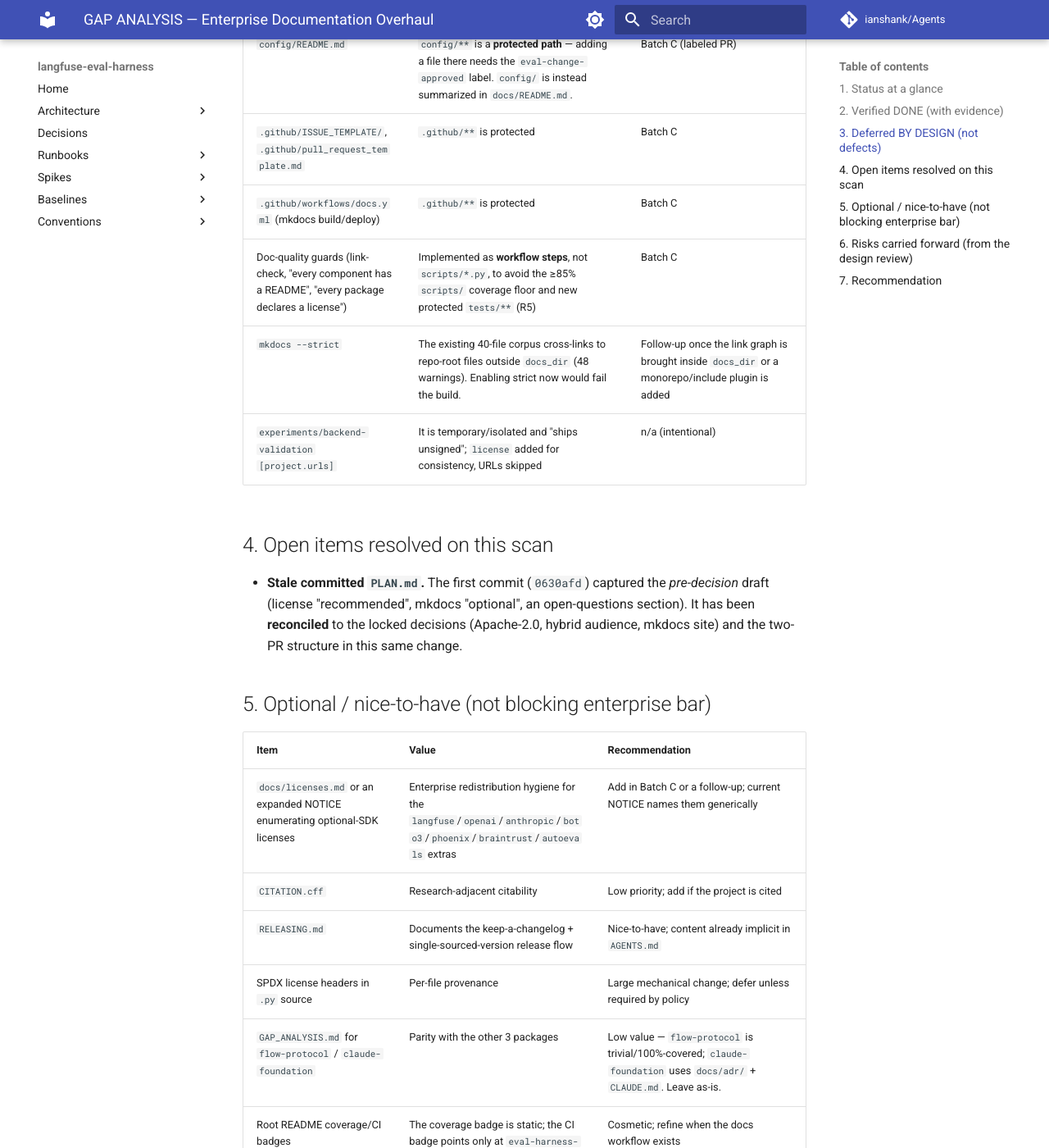
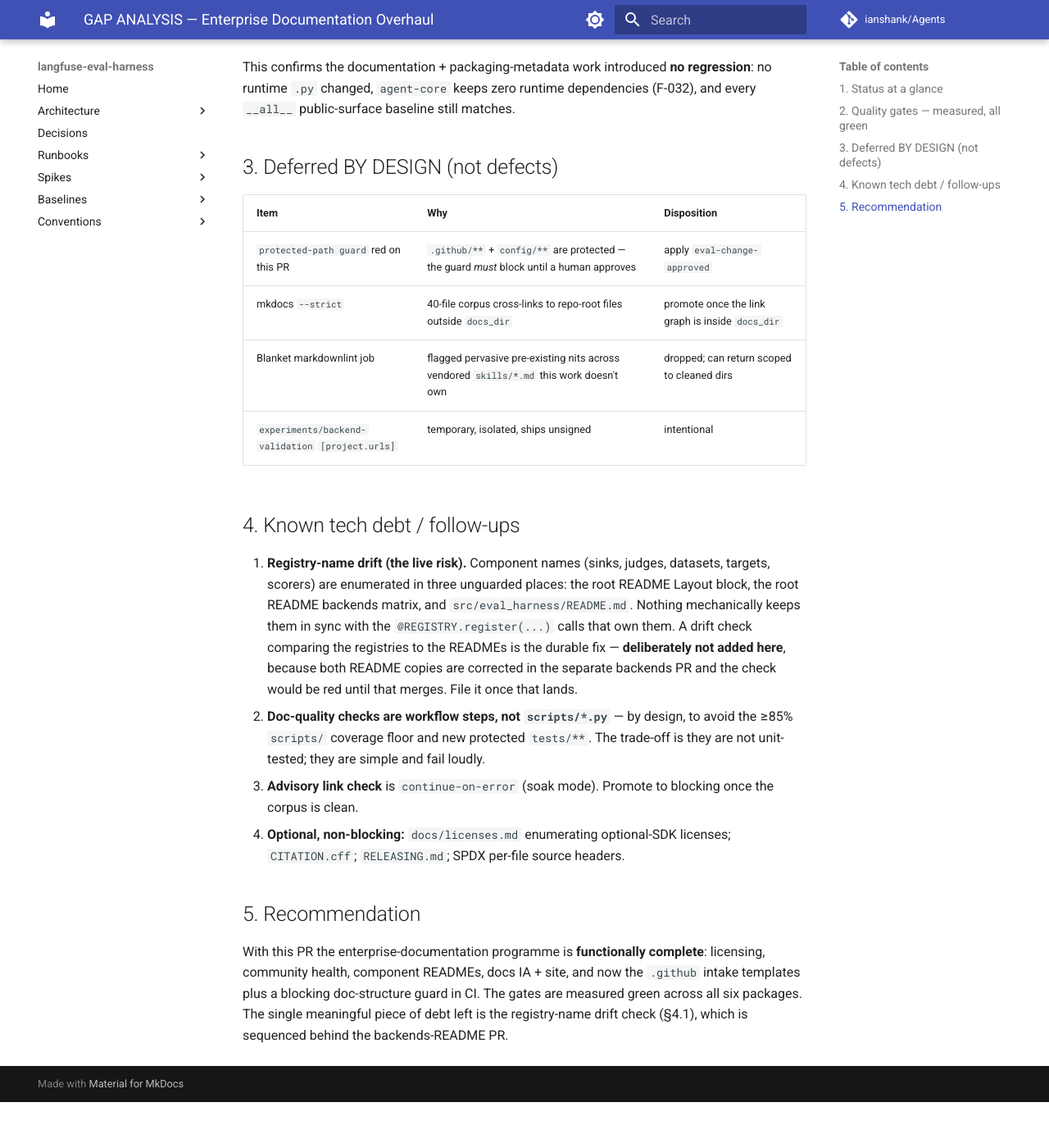
Before and after one commit to ianshank/Agents, an MkDocs documentation site: the page built from docs/plans/enterprise-docs-overhaul/GAP_ANALYSIS.md, in a window 1280 px wide and 1400 px high, scrolled down 1519 px. Shown: the whole window at 82% size. Built offline with MkDocs 1.6.1 and Material for MkDocs 9.7.7, drawn with Linux system fonts in a browser that asks for light colours; comment, search, counter and statistics services are not loaded; after the commit the page ends 2863 px from its top, so only the background shows below that; some of the changed text lies outside the part shown.

Commit message:
ci(docs): issue/PR templates, docs workflow & doc-structure guard
Recovers the Batch C work that was orphaned when its PR auto-closed: that PR was
stacked on the enterprise-docs branch, so deleting that branch on merge closed it
without merging. The work was never rejected and never landed — this re-lands it
cleanly on top of the merged main.

- .github/ISSUE_TEMPLATE/ — bug report, feature request, ADR proposal, plus a
  config.yml routing security reports to SECURITY.md and questions to SUPPORT.md.
- .github/pull_request_template.md — checklist mirroring the real gates
  (make check-all, coverage floors, CHANGELOG, ADR-if-architectural, the
  architecture.yaml/mmd regen, and the protected-path label reminder).
- .github/workflows/docs.yml — mkdocs build (non-strict) + site artifact; a
  BLOCKING doc-structure guard (every top-level component has a README; every
  package declares an Apache-2.0 license + [project.urls]) implemented as an
  inline step rather than scripts/*.py, to avoid the F-031 scripts coverage floor
  and protected tests/**; plus an advisory relative-link check in soak mode.
- config/README.md — documents every config/*.yaml and its consumer.
- Refreshes the gap analysis with the current state and the measured gate results.

This PR touches protected paths (.github/**, config/**) and therefore requires the
eval-change-approved label + CODEOWNER review by design.

Verified on this tree: doc-structure guard passes; docs.yml is valid YAML with
jobs build/guards/links; make check-all green across all 6 package gates
(root 97.55%/96, scripts 95.85%/85, agent-core 98.78%/95,
behavioral-regression 100%/95, claude-foundation 96.03%/85, flow-corpus 100%/95,
flow-protocol 100%/95) with ruff, ruff format and mypy clean.

Co-Authored-By: Claude Opus 5 <noreply@anthropic.com>
Claude-Session: https://claude.ai/code/session_01SR4MmH7EZhKgEb57yPs6SL

```diff
--- a/docs/plans/enterprise-docs-overhaul/GAP_ANALYSIS.md
+++ b/docs/plans/enterprise-docs-overhaul/GAP_ANALYSIS.md
@@ -1,82 +1,77 @@
 # GAP ANALYSIS — Enterprise Documentation Overhaul
 
-> Branch: `claude/readme-docs-enterprise-update-d3ifmr`. Scanned 2026-07-24
-> against `origin/main`. Scope: documentation, licensing, packaging metadata, and
-> repository organization. Companion to [`PLAN.md`](PLAN.md).
-
-This records what the branch **delivers**, what is **deliberately deferred**, and
-what remains **open** — measured, not asserted. Every "done" line below was
-verified by a script over the working tree, not from memory.
+> Scanned 2026-07-24 against `origin/main` (`e8f2b40`). Companion to
+> [`PLAN.md`](PLAN.md). Every "done" line below was verified by running the
+> repo's own gates or by a script over the tree — not asserted.
 
 ## 1. Status at a glance
 
 | Dimension | State |
 |---|---|
-| Root community-health set | ✅ complete (LICENSE, NOTICE, CONTRIBUTING, SECURITY, CODE_OF_CONDUCT, SUPPORT, GOVERNANCE, MAINTAINERS) |
-| Licensing | ✅ Apache-2.0 at root + 6 per-wheel copies; PEP 639 metadata on all 7 pyprojects |
-| Component READMEs | ✅ 10/11 top-level dirs (only `config/` deferred — protected path) |
-| Docs index + site | ✅ `docs/README.md`, ADR index, `docs/STYLE.md`, mkdocs-material site (non-strict) |
-| Root README / AGENTS map | ✅ restructured additively; doc-map extended |
-| Protected-path CI/templates (Batch C) | ⛔ not started — needs `eval-change-approved` label (separate PR) |
-| mkdocs `--strict` | ⚠️ deferred — 48 cross-`docs_dir` link warnings (by design, R6) |
-| Broken relative links | ✅ 0 across 21 changed markdown files |
-| Protected-path guard | ✅ clean — no eval-defining path touched |
+| Licensing (Apache-2.0) | ✅ on `main` — `LICENSE` + `NOTICE` + per-wheel copies; PEP 639 metadata on all 7 pyprojects (`license-files = [LICENSE, NOTICE]`) |
+| Root community-health set | ✅ on `main` — CONTRIBUTING, SECURITY, CODE_OF_CONDUCT, SUPPORT, GOVERNANCE, MAINTAINERS |
+| Component READMEs | ✅ 11/11 top-level dirs (`config/README.md` lands with **this** PR) |
+| Docs index + ADR index + STYLE | ✅ on `main` |
+| mkdocs-material site | ✅ on `main` (non-strict) |
+| `.github` issue/PR templates | ✅ **this PR** |
+| Docs CI (`docs.yml`) | ✅ **this PR** — mkdocs build + blocking doc-structure guard + advisory link check |
+| Backends/Opik clarity in README | 🔄 open in a separate PR (README "Backends and integrations" matrix) |
+| mkdocs `--strict` | ⚠️ deferred — corpus cross-links outside `docs_dir` |
+| Blanket markdownlint | ➖ intentionally dropped (legacy vendored-corpus noise) |
 
-## 2. Verified DONE (with evidence)
+## 2. Quality gates — measured, all green
 
-- **All package metadata present.** 7/7 pyprojects declare `license`
-  (SPDX `Apache-2.0`), `readme`, `classifiers`; 6/7 declare `[project.urls]`
-  (backend-validation intentionally omits URLs). Isolated `pip wheel` of
-  `flow-protocol` and the root package emit `License-Expression: Apache-2.0` +
-  `License-File: LICENSE` (Metadata-Version 2.4).
-- **`agent-core` stays zero-runtime-dependency** — the F-032 invariant is intact
-  (no `[project].dependencies` key added).
-- **10 of 11 top-level component dirs have a README** — the one gap (`config/`) is
-  deferred on purpose (see §3).
-- **Docs render.** `mkdocs build` succeeds and produces `site/index.html`.
-- **No broken relative links** in any of the 21 changed/new markdown files.
+`make check-all` run on 2026-07-24 with the pinned toolchain
+(`ruff 0.15.20`, `mypy 2.1.0`, `pytest 9.1.1`), all 5 member packages installed
+editable, and every optional SDK extra present. **6/6 package gates PASS, 0 test
+failures**:
+
+| Package | Floor | Measured coverage | Lint / Type |
+|---|---|---|---|
+| root (`eval_harness`) | 96% | **97.55%** | ruff ✓ · format ✓ (479 files) · mypy ✓ |
+| root `scripts/` gate | 85% | **95.85%** | — |
+| `agent-core` | 95% | **98.78%** | ruff ✓ · mypy ✓ |
+| `behavioral-regression` | 95% | **100.00%** | ruff ✓ · mypy ✓ |
+| `claude-foundation` | 85% | **96.03%** | ruff ✓ · mypy ✓ |
+| `flow-corpus` | 95% | **100.00%** | ruff ✓ · mypy ✓ |
+| `flow-protocol` | 95% | **100.00%** | ruff ✓ · mypy ✓ |
+
+This confirms the documentation + packaging-metadata work introduced **no
+regression**: no runtime `.py` changed, `agent-core` keeps zero runtime
+dependencies (F-032), and every `__all__` public-surface baseline still matches.
 
 ## 3. Deferred BY DESIGN (not defects)
 
-| Item | Why deferred | Where it lands |
+| Item | Why | Disposition |
 |---|---|---|
-| `config/README.md` | `config/**` is a **protected path** — adding a file there needs the `eval-change-approved` label. `config/` is instead summarized in `docs/README.md`. | Batch C (labeled PR) |
-| `.github/ISSUE_TEMPLATE/`, `.github/pull_request_template.md` | `.github/**` is protected | Batch C |
-| `.github/workflows/docs.yml` (mkdocs build/deploy) | `.github/**` is protected | Batch C |
-| Doc-quality guards (link-check, "every component has a README", "every package declares a license") | Implemented as **workflow steps**, not `scripts/*.py`, to avoid the ≥85% `scripts/` coverage floor and new protected `tests/**` (R5) | Batch C |
-| `mkdocs --strict` | The existing 40-file corpus cross-links to repo-root files outside `docs_dir` (48 warnings). Enabling strict now would fail the build. | Follow-up once the link graph is brought inside `docs_dir` or a monorepo/include plugin is added |
-| `experiments/backend-validation` `[project.urls]` | It is temporary/isolated and "ships unsigned"; `license` added for consistency, URLs skipped | n/a (intentional) |
+| `protected-path guard` red on this PR | `.github/**` + `config/**` are protected — the guard *must* block until a human approves | apply `eval-change-approved` |
+| mkdocs `--strict` | 40-file corpus cross-links to repo-root files outside `docs_dir` | promote once the link graph is inside `docs_dir` |
+| Blanket markdownlint job | flagged pervasive pre-existing nits across vendored `skills/*.md` this work doesn't own | dropped; can return scoped to cleaned dirs |
+| `experiments/backend-validation` `[project.urls]` | temporary, isolated, ships unsigned | intentional |
 
-## 4. Open items resolved on this scan
+## 4. Known tech debt / follow-ups
 
-- **Stale committed `PLAN.md`.** The first commit (`0630afd`) captured the
-  *pre-decision* draft (license "recommended", mkdocs "optional", an open-questions
-  section). It has been **reconciled** to the locked decisions (Apache-2.0, hybrid
-  audience, mkdocs site) and the two-PR structure in this same change.
+1. **Registry-name drift (the live risk).** Component names (sinks, judges,
+   datasets, targets, scorers) are enumerated in three unguarded places: the root
+   README Layout block, the root README backends matrix, and
+   `src/eval_harness/README.md`. Nothing mechanically keeps them in sync with the
+   `@REGISTRY.register(...)` calls that own them. A drift check comparing the
+   registries to the READMEs is the durable fix — **deliberately not added here**,
+   because both README copies are corrected in the separate backends PR and the
+   check would be red until that merges. File it once that lands.
+2. **Doc-quality checks are workflow steps, not `scripts/*.py`** — by design, to
+   avoid the ≥85% `scripts/` coverage floor and new protected `tests/**`. The
+   trade-off is they are not unit-tested; they are simple and fail loudly.
+3. **Advisory link check** is `continue-on-error` (soak mode). Promote to blocking
+   once the corpus is clean.
+4. **Optional, non-blocking:** `docs/licenses.md` enumerating optional-SDK
+   licenses; `CITATION.cff`; `RELEASING.md`; SPDX per-file source headers.
 
-## 5. Optional / nice-to-have (not blocking enterprise bar)
+## 5. Recommendation
 
-| Item | Value | Recommendation |
-|---|---|---|
-| `docs/licenses.md` or an expanded NOTICE enumerating optional-SDK licenses | Enterprise redistribution hygiene for the `langfuse`/`openai`/`anthropic`/`boto3`/`phoenix`/`braintrust`/`autoevals` extras | Add in Batch C or a follow-up; current NOTICE names them generically |
-| `CITATION.cff` | Research-adjacent citability | Low priority; add if the project is cited |
-| `RELEASING.md` | Documents the keep-a-changelog + single-sourced-version release flow | Nice-to-have; content already implicit in `AGENTS.md` |
-| SPDX license headers in `.py` source | Per-file provenance | Large mechanical change; defer unless required by policy |
-| `GAP_ANALYSIS.md` for `flow-protocol` / `claude-foundation` | Parity with the other 3 packages | Low value — `flow-protocol` is trivial/100%-covered; `claude-foundation` uses `docs/adr/` + `CLAUDE.md`. Leave as-is. |
-| Root README coverage/CI badges | The coverage badge is static; the CI badge points only at `eval-harness-ci.yml` | Cosmetic; refine when the docs workflow exists |
-
-## 6. Risks carried forward (from the design review)
-
-- **R1 (setuptools≥77 / PEP 639)** — resolved: build-system pins bumped; isolated
-  wheels verified. Watch that no contributor reverts a pin to `>=68`.
-- **R2 (readme= before README exists)** — resolved by shipping metadata + READMEs
-  in one PR. If packages are ever split, keep them together.
-- **R6 (mkdocs strict)** — carried as the deferred item above.
-
-## 7. Recommendation
-
-PR 1 (this branch) is **complete and self-consistent** for the unprotected scope
-and safe to merge (protected-path guard clean, wheels build, site builds, links
-resolve). The only enterprise items still open are the **protected Batch C** set,
-which is correctly held for a separate labeled PR. Nothing in §5 blocks the
-enterprise-documentation bar.
+With this PR the enterprise-documentation programme is **functionally complete**:
+licensing, community health, component READMEs, docs IA + site, and now the
+`.github` intake templates plus a blocking doc-structure guard in CI. The gates
+are measured green across all six packages. The single meaningful piece of debt
+left is the registry-name drift check (§4.1), which is sequenced behind the
+backends-README PR.
```
Also changed, not shown: config/README.md (added, +22 -0 lines), .github/pull_request_template.md (added), 5 other files.
